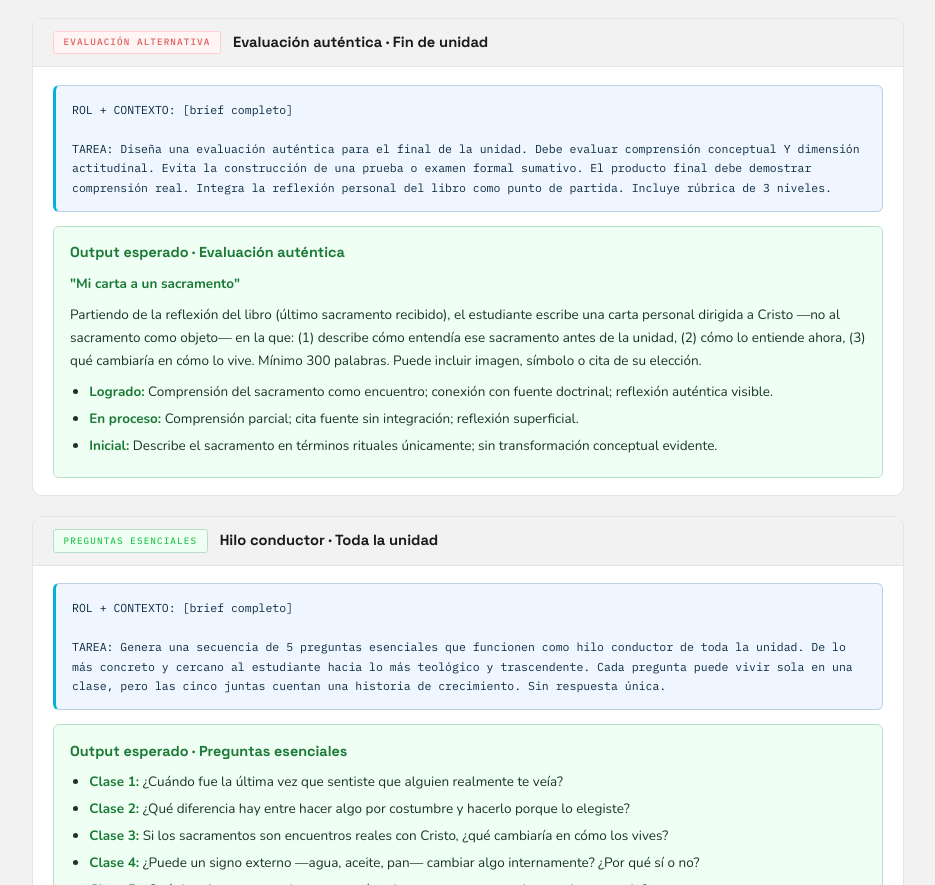
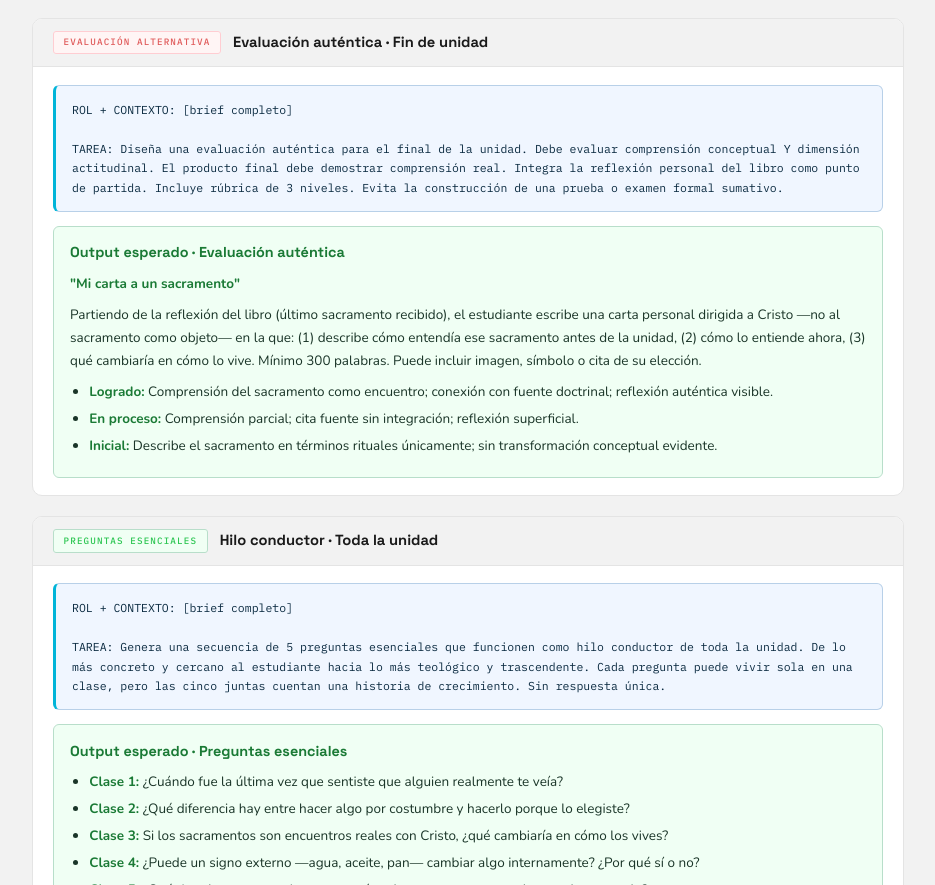
Before and after one commit to etbeducation/workflow-ia-religion, a plain HTML site: page index.html in a window 1280 px wide. Shown: the part 7629-8514 px from the top of the page, without its empty margins (172-1107 px from the left). Drawn offline with nearby package versions, Linux system fonts and the light colour scheme.

Commit message:
Refactor task description order in index.html
Reordered the task description to improve clarity.

```diff
--- a/index.html
+++ b/index.html
@@ -854,7 +854,7 @@
         <div class="exp-card-body">
           <div class="exp-prompt">ROL + CONTEXTO: [brief completo]
 
-TAREA: Diseña una evaluación auténtica para el final de la unidad. Debe evaluar comprensión conceptual Y dimensión actitudinal. Evita la construcción de una prueba o examen formal sumativo. El producto final debe demostrar comprensión real. Integra la reflexión personal del libro como punto de partida. Incluye rúbrica de 3 niveles.</div>
+TAREA: Diseña una evaluación auténtica para el final de la unidad. Debe evaluar comprensión conceptual Y dimensión actitudinal. El producto final debe demostrar comprensión real. Integra la reflexión personal del libro como punto de partida. Incluye rúbrica de 3 niveles. Evita la construcción de una prueba o examen formal sumativo.</div>
           <div class="exp-output">
             <h4>Output esperado · Evaluación auténtica</h4>
             <p><strong>"Mi carta a un sacramento"</strong></p>
```
